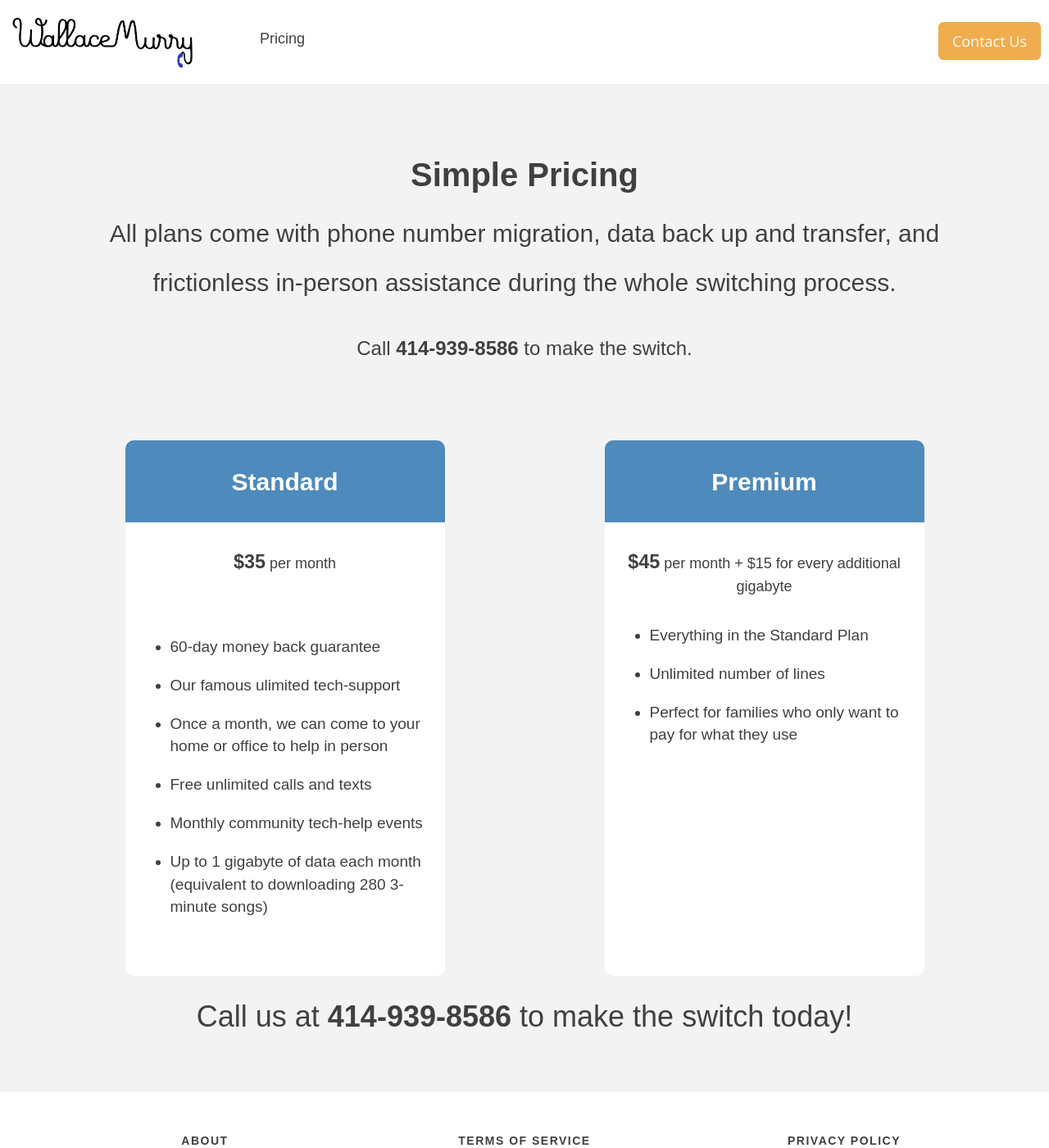
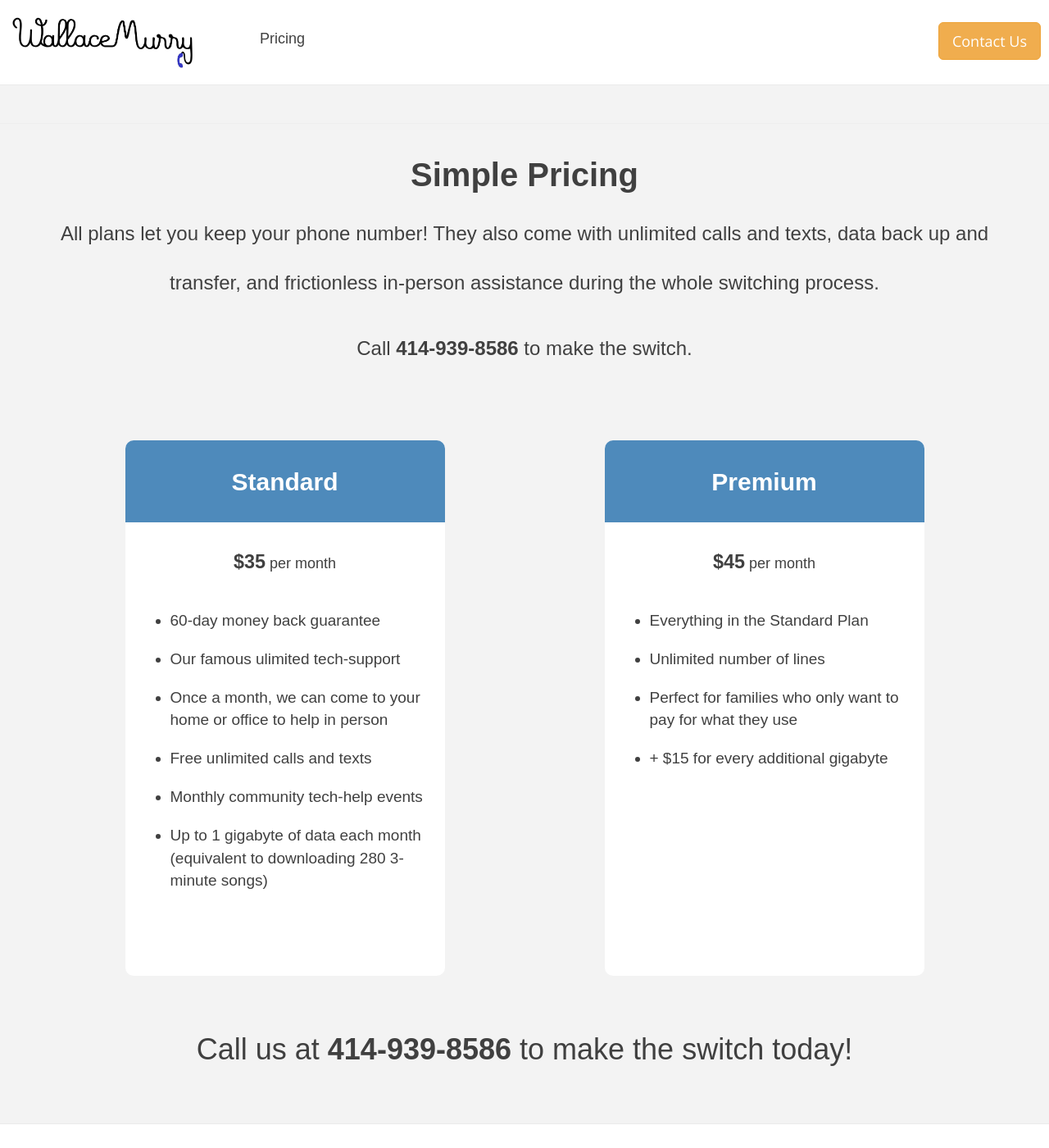
Before and after one commit to jalague/wallacemurry, a Jekyll site: the page built from pricing/index.html, in a window 1280 px wide and 1400 px high. Shown: the whole window at 82% size. Built offline with Jekyll 4.4.1, drawn with Linux system fonts in a browser that asks for light colours; nearby versions of some CDN libraries.

Commit message:
Add spacing to pricing page

```diff
--- a/css/custom.css
+++ b/css/custom.css
@@ -329,14 +329,6 @@
   margin-top: 2.9em;
 }
 
-#plans-summaries-standard .inner ul {
-  margin-top: 4.0em;
-}
-
-#plans-summaries-premium ul {
-  margin-top: 1.8em;
-}
-
 #plans-summaries-premium .btn {
   margin-top: 4.7em;
   background-color: #E7B158;
@@ -519,3 +511,16 @@
     background:#ffffff !important;
     padding-top: 60px;
 }
+
+.middle-cell {
+  display: table-cell;
+  vertical-align: middle;
+}
+
+.display-table {
+  display: table;
+}
+
+.top-padding {
+  padding-top: 40px;
+}
--- a/pricing/index.html
+++ b/pricing/index.html
@@ -14,7 +14,7 @@
       <div class="container">
         <header>
       <h1 id="pricing-header">Simple Pricing</h1>
-      <h2 class="subtitle">All plans come with phone number migration, data back up and transfer, and frictionless in-person assistance during the whole switching process.</h2>
+      <h3 class="subtitle">All plans let you keep your phone number! They also come with unlimited calls and texts, data back up and transfer, and frictionless in-person assistance during the whole switching process.</h3>
 
       <h3 class="subtitle">Call <b>414-939-8586</b> to make the switch.</h3>
 
@@ -72,7 +73,6 @@
 
 
 </div>
-      <h1 class="subtitle">Call us at <b>414-939-8586</b> to make the switch today!</h1>
-
+  <h1 class="subtitle top-padding">Call us at <b>414-939-8586</b> to make the switch today!</h1>
 </div>
 </section>
```
Also changed, not shown: other parts of pricing/index.html (+2 -1 lines).
